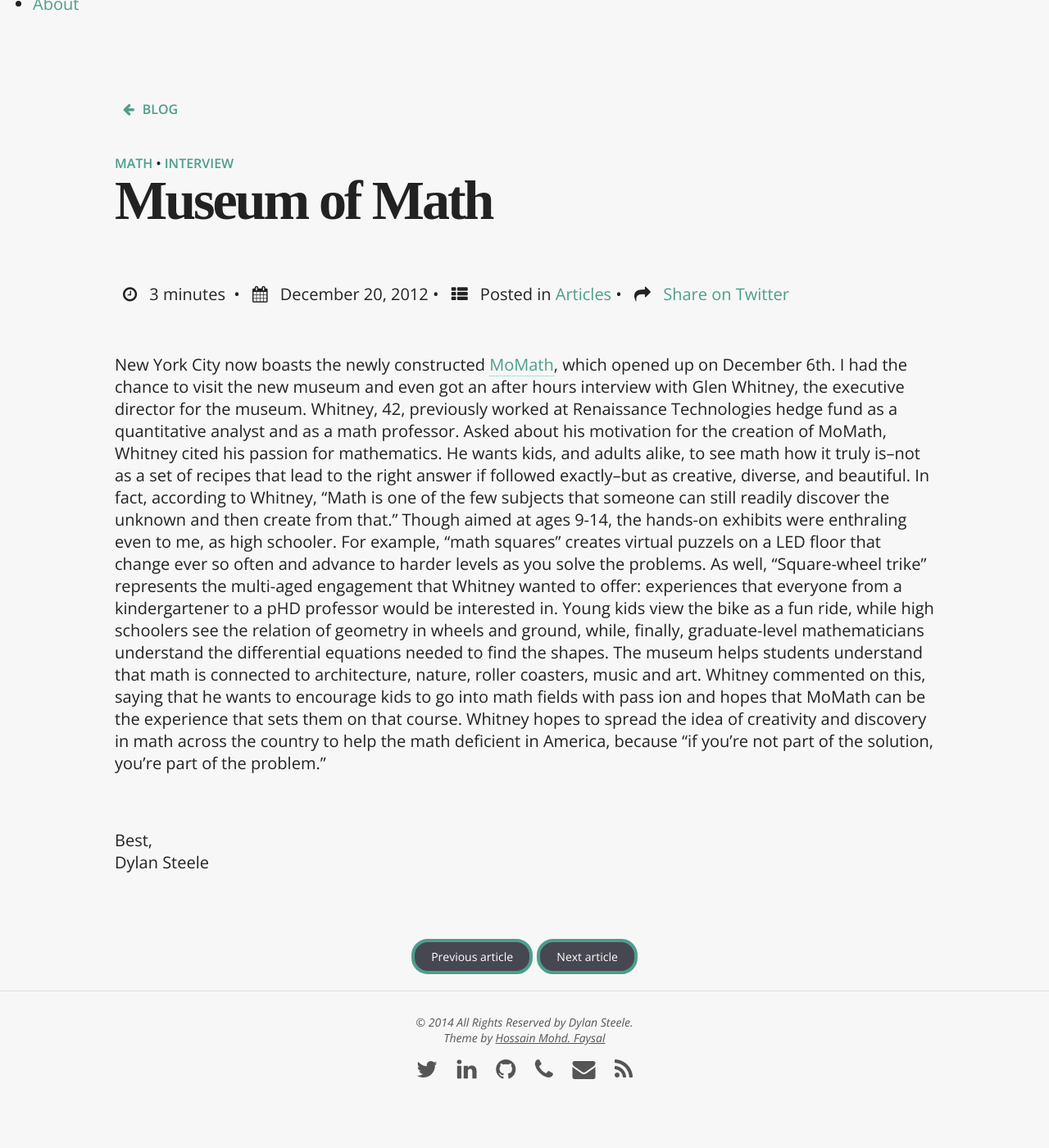
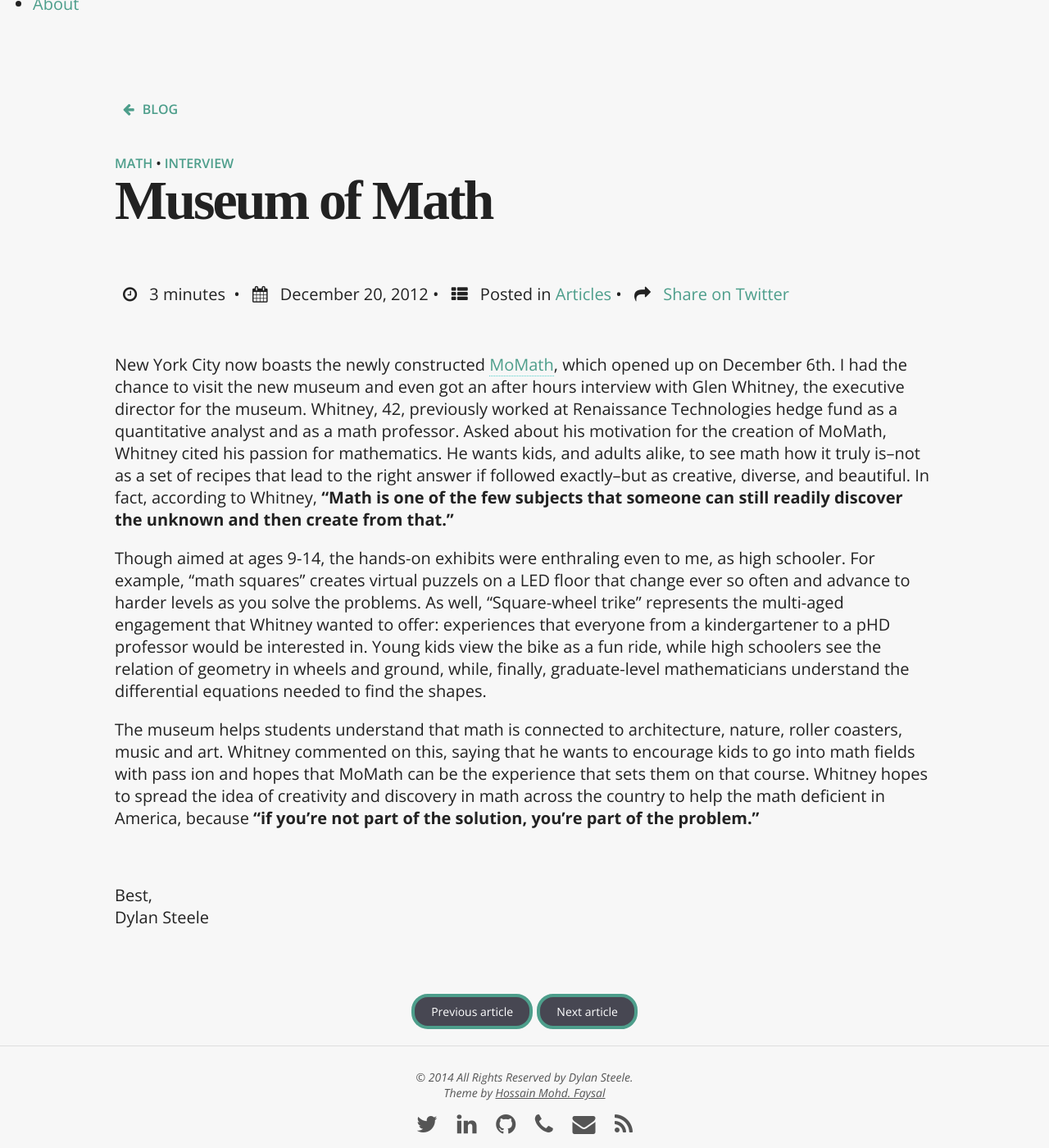
Before and after one commit to dsoccer442/dsoccer442.github.io, a Jekyll site: the page built from _posts/blog/2012-12-20-momath.md, in a window 1280 px wide and 1400 px high, scrolled down 416 px. Shown: the whole window at 82% size. Built offline with Jekyll 4.4.1, drawn with Linux system fonts in a browser that asks for light colours; nearby versions of some CDN libraries; some web fonts are replaced; comment, search, counter and statistics services are not loaded; before the commit the page ends 1749 px from its top, so only the background shows below that.

```diff
--- a/_posts/blog/2012-12-20-momath.md
+++ b/_posts/blog/2012-12-20-momath.md
@@ -8,6 +8,8 @@ read-time: 3 minutes
 comments: true
 ---
 
-New York City now boasts the newly constructed [MoMath](http://momath.org), which opened up on December 6th. I had the chance to visit the new museum and even got an after hours interview with Glen Whitney, the executive director for the museum. Whitney, 42, previously worked at Renaissance Technologies hedge fund as a quantitative analyst and as a math professor. Asked about his motivation for the creation of MoMath, Whitney cited his passion for mathematics. He wants kids, and adults alike, to see math how it truly is--not as a set of recipes that lead to the right answer if followed exactly--but as creative, diverse, and beautiful. In fact, according to Whitney, "Math is one of the few subjects that someone can still readily discover the unknown and then create from that."
+New York City now boasts the newly constructed <a href="http://momath.org" target="_blank">MoMath</a>, which opened up on December 6th. I had the chance to visit the new museum and even got an after hours interview with Glen Whitney, the executive director for the museum. Whitney, 42, previously worked at Renaissance Technologies hedge fund as a quantitative analyst and as a math professor. Asked about his motivation for the creation of MoMath, Whitney cited his passion for mathematics. He wants kids, and adults alike, to see math how it truly is--not as a set of recipes that lead to the right answer if followed exactly--but as creative, diverse, and beautiful. In fact, according to Whitney, <strong>"Math is one of the few subjects that someone can still readily discover the unknown and then create from that." </strong>
+
 Though aimed at ages 9-14, the hands-on exhibits were enthraling even to me, as high schooler. For example, "math squares" creates virtual puzzels on a LED floor that change ever so often and advance to harder levels as you solve the problems. As well, "Square-wheel trike" represents the multi-aged engagement that Whitney wanted to offer: experiences that everyone from a kindergartener to a pHD professor would be interested in. Young kids view the bike as a fun ride, while high schoolers see the relation of geometry in wheels and ground, while, finally, graduate-level mathematicians understand the differential equations needed to find the shapes.
-The museum helps students understand that math is connected to architecture, nature, roller coasters, music and art. Whitney commented on this, saying that he wants to encourage kids to go into math fields with pass ion and hopes that MoMath can be the experience that sets them on that course. Whitney hopes to spread the idea of creativity and discovery in math across the country to help the math deficient in America, because "if you're not part of the solution, you're part of the problem."
+
+The museum helps students understand that math is connected to architecture, nature, roller coasters, music and art. Whitney commented on this, saying that he wants to encourage kids to go into math fields with pass ion and hopes that MoMath can be the experience that sets them on that course. Whitney hopes to spread the idea of creativity and discovery in math across the country to help the math deficient in America, because <strong>"if you're not part of the solution, you're part of the problem." </strong>
```
